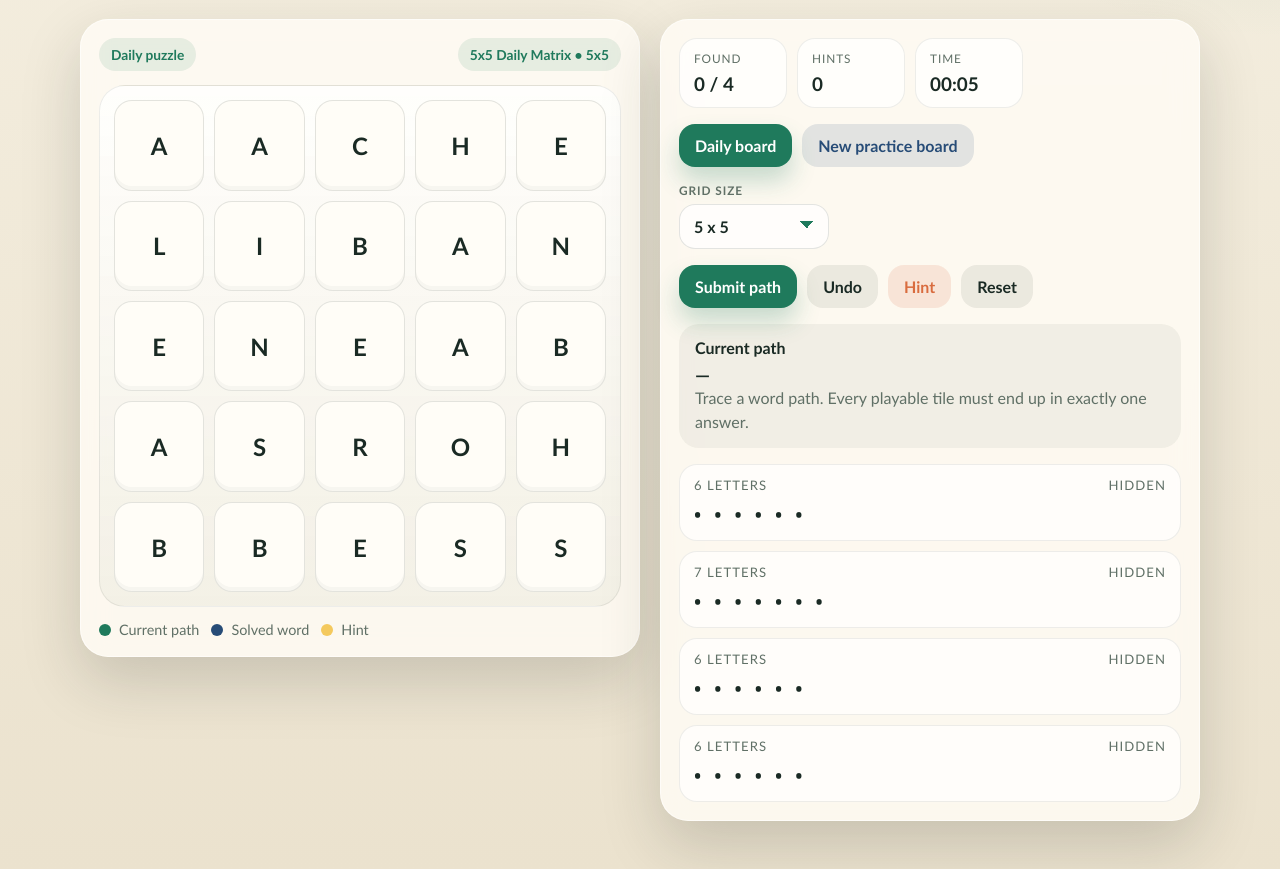
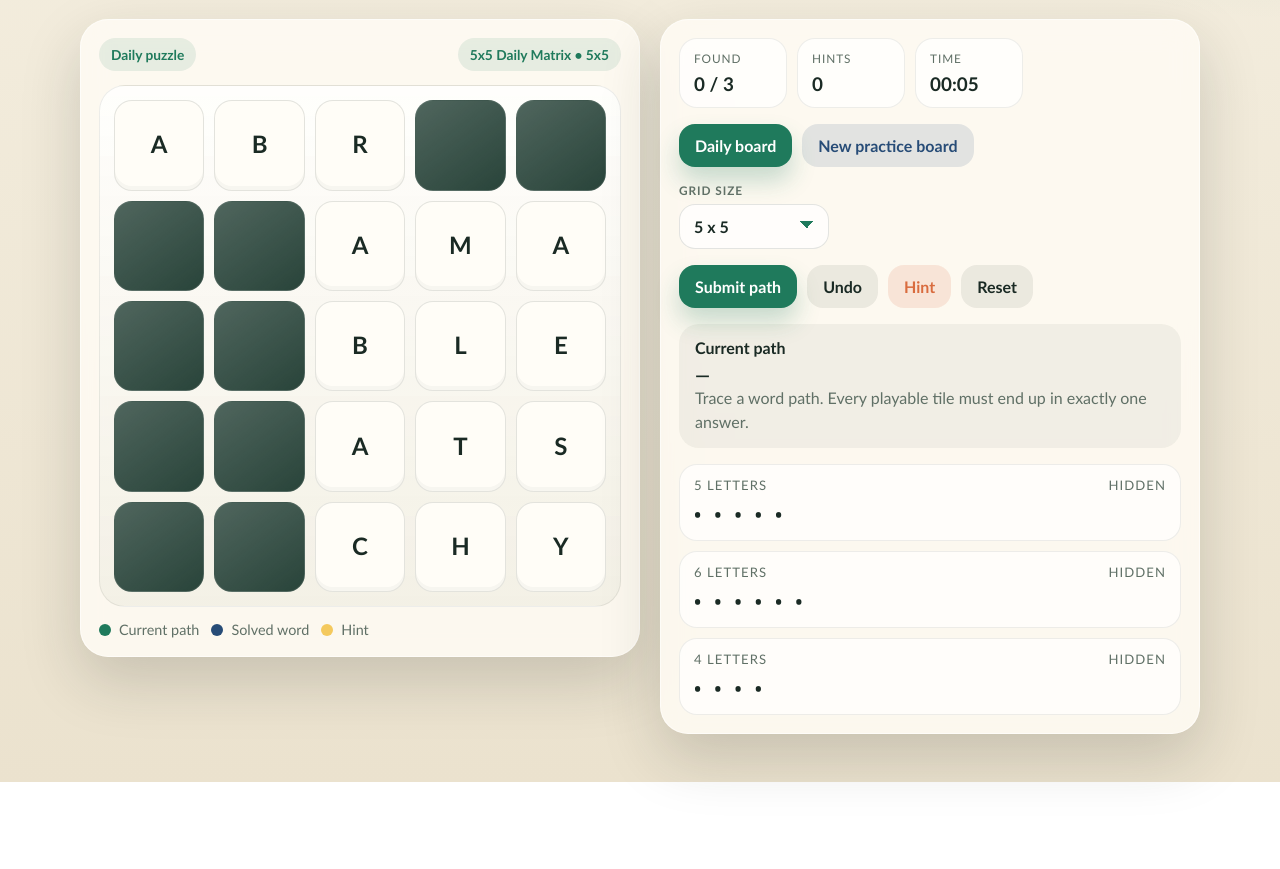
Before and after one commit to tamclaw1000/WordFinder, a plain HTML site: page index.html in a window 1280 px wide. Shown: the part 483-1352 px from the top of the page. After the commit the page ends 1265 px from the top, so only its background shows below. Drawn offline with Linux system fonts and the light colour scheme.

Commit message:
fix: add blocked cells and varied word lengths

```diff
--- a/index.html
+++ b/index.html
@@ -265,12 +265,24 @@
         position: relative;
         display: grid;
         place-items: center;
+        appearance: none;
+        -webkit-appearance: none;
+        padding: 0;
         background: var(--tile);
         border: 1px solid var(--tile-edge);
         color: var(--ink);
         font-size: var(--tile-font-size, clamp(1.12rem, 3vw, 1.5rem));
         font-weight: 800;
+        line-height: 1;
+        text-align: center;
         box-shadow: inset 0 -4px 0 rgba(26, 42, 36, 0.03);
+      }
+
+      .tile-letter {
+        display: block;
+        line-height: 1;
+        transform: translateY(-1px);
+        pointer-events: none;
       }
 
       .tile.active {
@@ -426,7 +438,7 @@
       <section class="hero">
         <div class="hero-meta">
           <div class="eyebrow">WordFinder Prototype</div>
-          <div class="version-chip" id="version-chip">v00.00.03</div>
+          <div class="version-chip" id="version-chip">v00.00.04</div>
         </div>
         <h1>Trace hidden words. Use every tile once.</h1>
         <p class="subtitle">
@@ -507,7 +519,7 @@
     </main>
 
     <script>
-      const APP_VERSION = "v00.00.03";
+      const APP_VERSION = "v00.00.04";
       const GRID_MIN = 4;
       const GRID_MAX = 20;
 
@@ -556,20 +568,62 @@
         return [Math.floor(index / cols), index % cols];
       }
 
-      function fullBoardPath(rows, cols) {
+      function clamp(value, min, max) {
+        return Math.min(max, Math.max(min, value));
+      }
+
+      function randInt(rng, min, max) {
+        return min + Math.floor(rng() * (max - min + 1));
+      }
+
+      function buildPlayableLayout(rows, cols, seedLabel) {
+        const rng = makeRng(hashText(`${seedLabel}:layout`));
+        const minWidth = Math.max(3, Math.min(cols - 1, Math.floor(cols * 0.55)));
+        const maxWidth = Math.max(minWidth, cols - 2);
+        const segments = [];
         const path = [];
+
         for (let row = 0; row < rows; row += 1) {
+          const previous = segments[row - 1];
+          let width =
+            row === 0
+              ? randInt(rng, minWidth, maxWidth)
+              : clamp(previous.width + randInt(rng, -2, 2), minWidth, maxWidth);
+
+          if (row % 3 === 1) {
+            width = Math.max(minWidth, width - randInt(rng, 1, Math.min(3, width - minWidth + 1)));
+          }
+
+          const validStartMin = previous
+            ? Math.max(0, previous.exitCol - width + 1)
+            : 0;
+          const validStartMax = previous
+            ? Math.min(cols - width, previous.exitCol)
+            : cols - width;
+
+          const start = randInt(rng, validStartMin, validStartMax);
+          const end = start + width - 1;
+          const exitCol = row % 2 === 0 ? end : start;
+
+          segments.push({ row, start, end, width, exitCol });
+
           if (row % 2 === 0) {
-            for (let col = 0; col < cols; col += 1) {
+            for (let col = start; col <= end; col += 1) {
               path.push(row * cols + col);
             }
           } else {
-            for (let col = cols - 1; col >= 0; col -= 1) {
+            for (let col = end; col >= start; col -= 1) {
               path.push(row * cols + col);
             }
           }
         }
-        return path;
+
+        const openCells = new Set(path);
+        const cells = Array.from({ length: rows * cols }, (_, index) =>
+          openCells.has(index) ? { type: "tile" } : { type: "block" }
+        );
+
+        return { path, cells };
       }
 
       function makeRng(seed) {
@@ -632,38 +686,16 @@
         return minWords <= maxWords;
       }
 
-      function countTurningSegments(lengths, cols) {
-        let offset = 0;
-        let turningSegments = 0;
-
-        lengths.forEach((length) => {
-          const rowOffset = offset % cols;
-          if (rowOffset + length > cols) {
-            turningSegments += 1;
-          }
-          offset += length;
-        });
-
-        return turningSegments;
-      }
-
       function chooseWordLengths(totalCells, cols, seedLabel) {
         const minLen = 4;
-        const maxLen = Math.min(20, Math.max(7, cols + 3));
+        const maxLen = Math.min(12, Math.max(7, Math.floor(cols * 0.7)));
+        const rng = makeRng(hashText(`${seedLabel}:lengths`));
+        const lengths = [];
+        const counts = new Map();
+        let remaining = totalCells;
+        let previousLength = null;
 
-        for (let attempt = 0; attempt < 24; attempt += 1) {
-          const rng = makeRng(hashText(`${seedLabel}:lengths:${attempt}`));
-          const failed = new Set();
-
-          function search(position) {
-            const remaining = totalCells - position;
-            if (remaining === 0) return [];
-
-            const failureKey = `${position}`;
-            if (failed.has(failureKey)) return null;
-
-            const rowOffset = position % cols;
-            const remainingToTurn = cols - rowOffset;
+        while (remaining > 0) {
           const candidates = [];
 
           for (let length = minLen; length <= Math.min(maxLen, remaining); length += 1) {
@@ -671,65 +703,51 @@
             if (leftover !== 0 && leftover < minLen) continue;
             if (!canPartition(leftover, minLen, maxLen)) continue;
 
-              const crossesTurn = rowOffset + length > cols;
+            const usage = counts.get(length) || 0;
+            const band =
+              lengths.length % 3 === 0 ? minLen + randInt(rng, 0, 2) :
+              lengths.length % 3 === 1 ? Math.floor((minLen + maxLen) / 2) + randInt(rng, -1, 1) :
+              maxLen - randInt(rng, 0, 2);
             const score =
-                (crossesTurn ? 100 : 0) -
-                (length === cols ? 25 : 0) -
-                Math.abs(length - (cols + 1)) +
-                rng() * 6;
+              -Math.abs(length - band) * 3
+              - usage * 5
+              - (length === previousLength ? 4 : 0)
+              + rng() * 2;
 
             candidates.push({ length, score });
           }
 
           candidates.sort((a, b) => b.score - a.score);
+          const choice = candidates[0];
+          lengths.push(choice.length);
+          counts.set(choice.length, (counts.get(choice.length) || 0) + 1);
+          previousLength = choice.length;
+          remaining -= choice.length;
+        }
 
-            for (const candidate of candidates) {
-              const rest = search(position + candidate.length);
-              if (rest) {
-                return [candidate.length, ...rest];
+        if (new Set(lengths).size < Math.min(4, lengths.length)) {
+          for (let index = 0; index < lengths.length - 1; index += 2) {
+            if (lengths[index] < maxLen && lengths[index + 1] > minLen) {
+              lengths[index] += 1;
+              lengths[index + 1] -= 1;
+            } else if (lengths[index] > minLen && lengths[index + 1] < maxLen) {
+              lengths[index] -= 1;
+              lengths[index + 1] += 1;
+            }
           }
         }
 
-            failed.add(failureKey);
-            return null;
-          }
-
-          const plan = search(0);
-          if (!plan) continue;
-
-          const minimumTurns =
-            cols <= 4 ? 1 :
-            cols <= 6 ? 2 :
-            Math.max(3, Math.floor(plan.length * 0.6));
-
-          if (countTurningSegments(plan, cols) >= minimumTurns) {
-            return plan;
-          }
-        }
-
-        const fallback = [];
-        let remaining = totalCells;
-        while (remaining > 0) {
-          const length = Math.min(Math.max(4, cols + 1), remaining);
-          const leftover = remaining - length;
-          if (leftover !== 0 && leftover < 4) {
-            fallback[fallback.length - 1] += leftover;
-            break;
-          }
-          fallback.push(length);
-          remaining -= length;
-        }
-        return fallback;
+        return lengths;
       }
 
       function materializePuzzle(rows, cols, seedLabel, variantIndex) {
         const variantSeed = `${seedLabel}:${variantIndex}`;
-        const lengths = chooseWordLengths(rows * cols, cols, variantSeed);
-        const boardPath = fullBoardPath(rows, cols);
+        const layout = buildPlayableLayout(rows, cols, variantSeed);
+        const lengths = chooseWordLengths(layout.path.length, cols, variantSeed);
         let pathOffset = 0;
         const words = lengths.map((length, wordIndex) => {
           const text = pickWord(length, wordIndex, variantSeed);
-          const path = boardPath.slice(pathOffset, pathOffset + length);
+          const path = layout.path.slice(pathOffset, pathOffset + length);
           pathOffset += length;
           return {
             text,
@@ -737,21 +755,17 @@
           };
         });
 
-        const occupied = new Map();
+        const cells = layout.cells.map((cell) => ({ ...cell }));
         words.forEach((word, wordIndex) => {
           word.path.forEach((cellIndex, letterIndex) => {
-            occupied.set(cellIndex, {
+            cells[cellIndex] = {
+              ...cells[cellIndex],
               letter: word.text[letterIndex],
               wordIndex,
               step: letterIndex + 1,
+            };
           });
         });
-        });
-
-        const cells = Array.from({ length: rows * cols }, (_, index) => ({
-          type: "tile",
-          ...occupied.get(index),
-        }));
 
         return {
           id: `${rows}x${cols}-${seedLabel}-${variantIndex}`,
@@ -760,7 +774,7 @@
           cols,
           words,
           cells,
-          playableCount: rows * cols,
+          playableCount: layout.path.length,
         };
       }
 
@@ -1045,8 +1059,12 @@
           const button = document.createElement("button");
           button.type = "button";
           button.className = "tile";
-          button.textContent = cell.letter;
           button.setAttribute("aria-label", `Letter ${cell.letter}`);
+
+          const letter = document.createElement("span");
+          letter.className = "tile-letter";
+          letter.textContent = cell.letter;
+          button.appendChild(letter);
 
           if (state.activePath.includes(index)) button.classList.add("active");
           if (isSolvedWord(cell.wordIndex)) button.classList.add("found", "locked");
```
Also changed, not shown: BUILD.md (+13 -3 lines), README.md, dist/index.js. Lines whose indentation alone changed are shown as unchanged.
